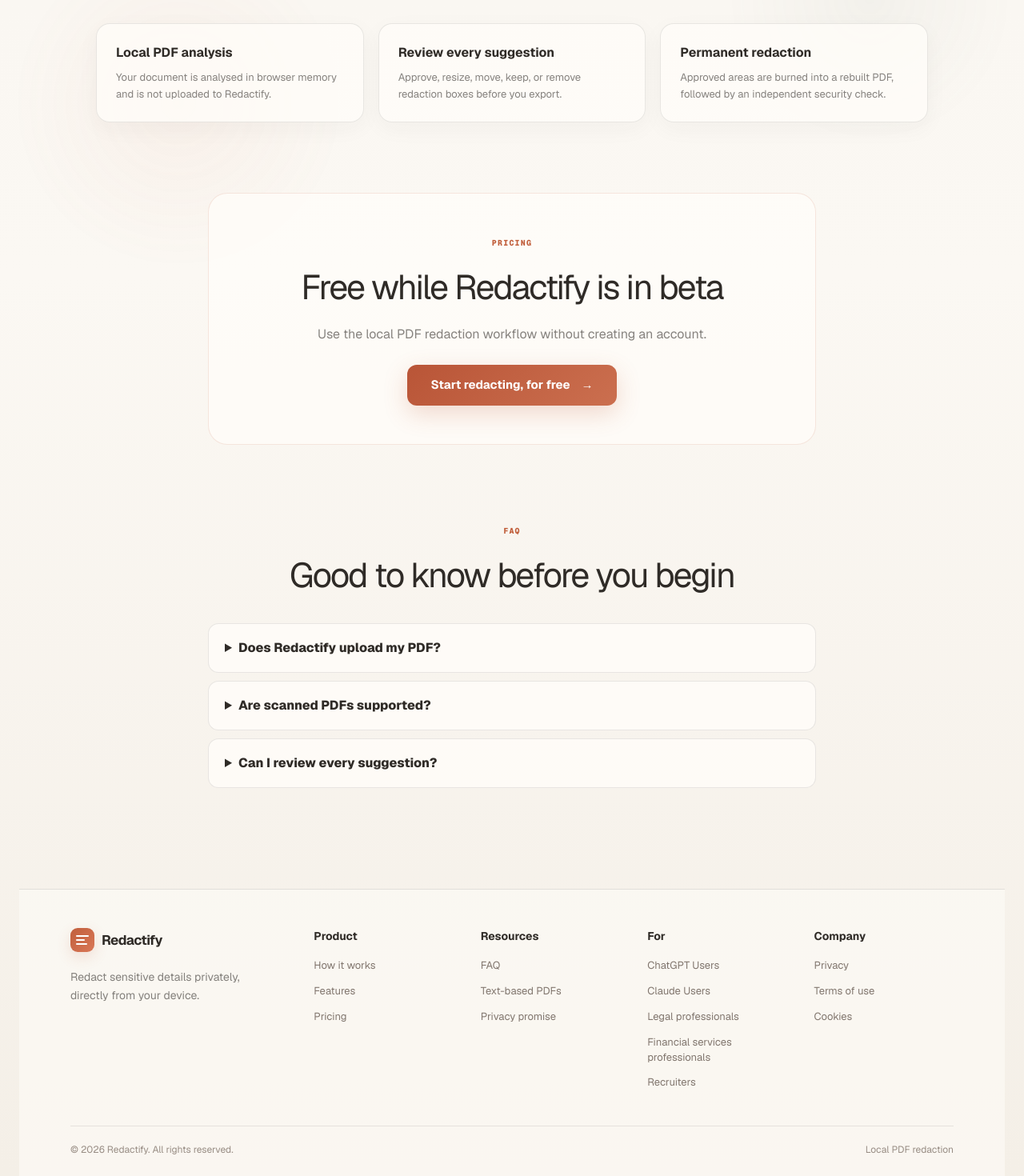
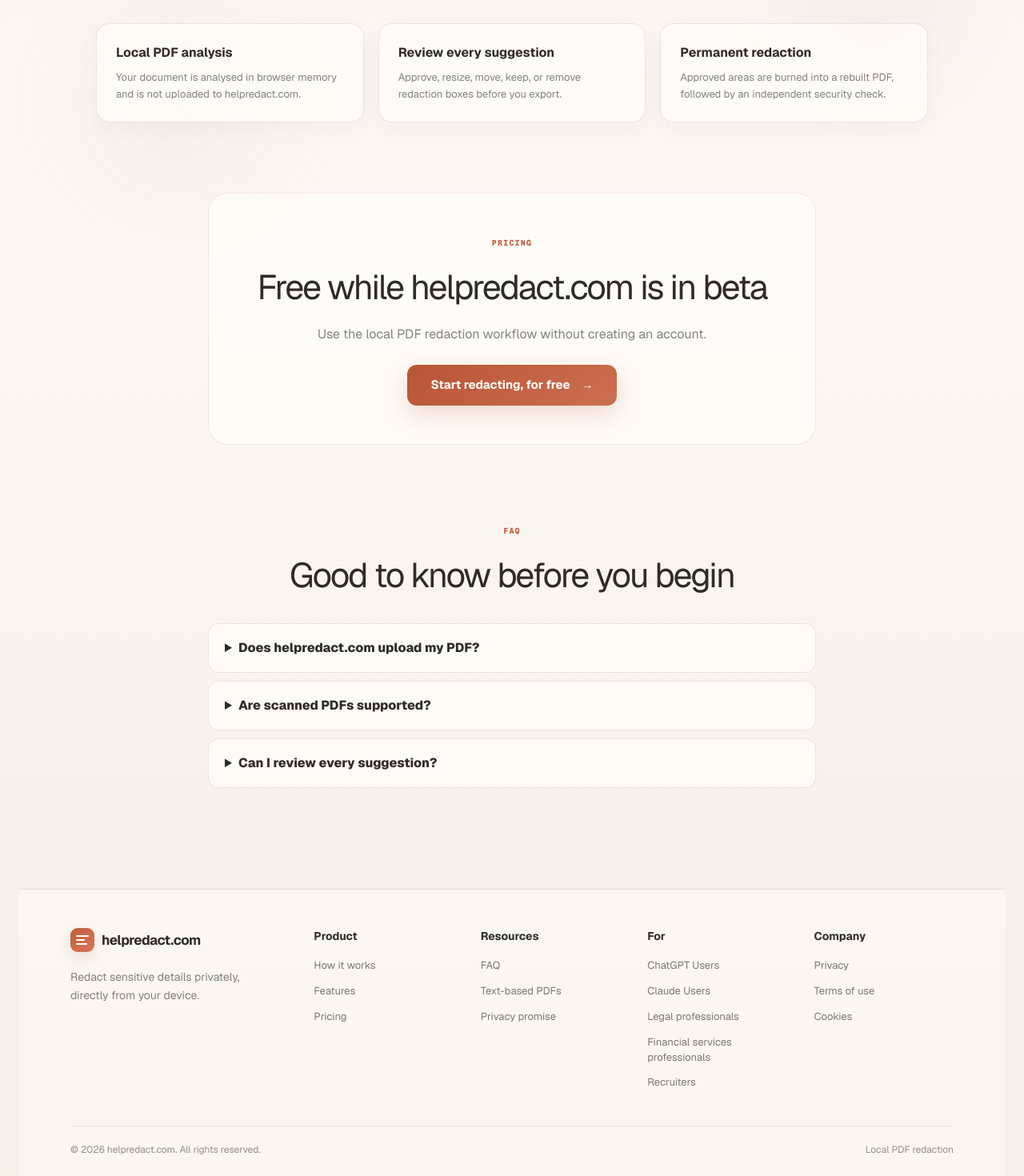
Before and after one commit to varunbdk/Redactify, a Next.js app: page /for/recruiters in a window 1280 px wide. Shown: the part 1032-2502 px from the top of the page at 80% size. Built offline with nearby package versions, Linux system fonts and the light colour scheme.

Commit message:
Rebrand website as helpredact.com

```diff
--- a/app/audience-pages.ts
+++ b/app/audience-pages.ts
@@ -3,7 +3,7 @@
     name: "ChatGPT Users",
     eyebrow: "PREPARE PDFs FOR CHATGPT",
     title: "Redact private details before sharing a PDF with ChatGPT",
-    description: "Prepare a safer copy for summarising, analysing, or discussing with ChatGPT—without sending the original document to Redactify.",
+    description: "Prepare a safer copy for summarising, analysing, or discussing with ChatGPT—without sending the original document to helpredact.com.",
     benefits: [
       "Find names, addresses, account details, IDs, and other sensitive text quickly.",
       "Review, resize, remove, or add every redaction before anything is applied.",
@@ -36,7 +36,7 @@
     name: "Financial services professionals",
     eyebrow: "PRIVATE REDACTION FOR FINANCIAL DOCUMENTS",
     title: "Redact financial documents quickly, with every decision visible",
-    description: "Review statements and client documents for account holders, account numbers, IBANs, addresses, and reference IDs without uploading the source file to Redactify.",
+    description: "Review statements and client documents for account holders, account numbers, IBANs, addresses, and reference IDs without uploading the source file to helpredact.com.",
     benefits: [
       "Use statement-aware detection for labelled financial and customer information.",
       "Group fragmented details and multi-line addresses into clearer suggestions.",
--- a/app/for/chatgpt-users/page.tsx
+++ b/app/for/chatgpt-users/page.tsx
@@ -3,7 +3,7 @@
 import { audiencePages } from "../../audience-pages";
 
 export const metadata: Metadata = {
-  title: "ChatGPT Users — Redactify",
+  title: "ChatGPT Users — helpredact.com",
   description: audiencePages["chatgpt-users"].description,
 };
 
--- a/app/for/claude-users/page.tsx
+++ b/app/for/claude-users/page.tsx
@@ -3,7 +3,7 @@
 import { audiencePages } from "../../audience-pages";
 
 export const metadata: Metadata = {
-  title: "Claude Users — Redactify",
+  title: "Claude Users — helpredact.com",
   description: audiencePages["claude-users"].description,
 };
 
--- a/app/for/financial-services-professionals/page.tsx
+++ b/app/for/financial-services-professionals/page.tsx
@@ -3,7 +3,7 @@
 import { audiencePages } from "../../audience-pages";
 
 export const metadata: Metadata = {
-  title: "Financial services professionals — Redactify",
+  title: "Financial services professionals — helpredact.com",
   description: audiencePages["financial-services-professionals"].description,
 };
 
--- a/app/for/legal-professionals/page.tsx
+++ b/app/for/legal-professionals/page.tsx
@@ -3,7 +3,7 @@
 import { audiencePages } from "../../audience-pages";
 
 export const metadata: Metadata = {
-  title: "Legal professionals — Redactify",
+  title: "Legal professionals — helpredact.com",
   description: audiencePages["legal-professionals"].description,
 };
 
--- a/app/for/recruiters/page.tsx
+++ b/app/for/recruiters/page.tsx
@@ -3,7 +3,7 @@
 import { audiencePages } from "../../audience-pages";
 
 export const metadata: Metadata = {
-  title: "Recruiters — Redactify",
+  title: "Recruiters — helpredact.com",
   description: audiencePages.recruiters.description,
 };
 
--- a/app/layout.tsx
+++ b/app/layout.tsx
@@ -14,18 +14,18 @@
 
 export const metadata: Metadata = {
   metadataBase: new URL("https://redactify.varun-bdk.workers.dev"),
-  title: "Redactify — Local PDF redaction",
+  title: "helpredact.com — Local PDF redaction",
   description:
     "Find, review, and permanently redact sensitive PDF content entirely in your browser.",
   openGraph: {
-    title: "Redactify — Get sensitive details redacted, instantly!",
+    title: "helpredact.com — Get sensitive details redacted, instantly!",
     description:
       "Find, review, and permanently redact sensitive PDF content entirely in your browser.",
     images: ["/og-warm.png"],
   },
   twitter: {
     card: "summary_large_image",
-    title: "Redactify — Get sensitive details redacted, instantly!",
+    title: "helpredact.com — Get sensitive details redacted, instantly!",
     description:
       "Find, review, and permanently redact sensitive PDF content entirely in your browser.",
     images: ["/og-warm.png"],
--- a/app/page.tsx
+++ b/app/page.tsx
@@ -1243,7 +1243,7 @@
       if (controller.signal.aborted) throw cancellationError();
       if (!pdfDocument.numPages) throw new Error("The PDF has no pages");
       if (pdfDocument.numPages > MAX_DOCUMENT_PAGES) {
-        throw new Error(`This PDF has ${pdfDocument.numPages} pages. Redactify currently supports up to ${MAX_DOCUMENT_PAGES} pages per document for reliable local processing.`);
+        throw new Error(`This PDF has ${pdfDocument.numPages} pages. helpredact.com currently supports up to ${MAX_DOCUMENT_PAGES} pages per document for reliable local processing.`);
       }
       setPageCount(pdfDocument.numPages);
       setAnalysisProgress({ stage: "analysing", current: 0, total: pdfDocument.numPages, detail: `Preparing ${pdfDocument.numPages} ${pdfDocument.numPages === 1 ? "page" : "pages"}…` });
@@ -1500,7 +1500,7 @@
         setPageDimensions([]);
         setInspection(null);
         setScannedPdfDetected(true);
-        setMessage("Scanned or image-only PDFs are not supported yet. Redactify needs selectable text to detect sensitive information safely.");
+        setMessage("Scanned or image-only PDFs are not supported yet. helpredact.com needs selectable text to detect sensitive information safely.");
         return;
       }
       setAnalysisProgress({ stage: "inspecting", current: pdfDocument.numPages, total: pdfDocument.numPages, detail: "Checking document structure and text support…" });
@@ -1519,7 +1519,7 @@
         setPageDimensions([]);
         setInspection(null);
         setScannedPdfDetected(true);
-        setMessage("Scanned or image-only PDFs are not supported yet. Redactify needs selectable text to detect sensitive information safely.");
+        setMessage("Scanned or image-only PDFs are not supported yet. helpredact.com needs selectable text to detect sensitive information safely.");
         return;
       }
       setFileBytes(bytes);
@@ -1895,7 +1895,7 @@
       const bold = await sample.embedFont(StandardFonts.HelveticaBold);
       const drawPage = (title: string, lines: string[]) => {
         const page = sample.addPage([612, 792]);
-        page.drawText("REDACTIFY SAMPLE — FICTIONAL DATA", { x: 54, y: 738, size: 10, font: bold, color: rgb(.42, .3, 1) });
+        page.drawText("HELPREDACT.COM SAMPLE — FICTIONAL DATA", { x: 54, y: 738, size: 10, font: bold, color: rgb(.42, .3, 1) });
         page.drawText(title, { x: 54, y: 694, size: 22, font: bold, color: rgb(.09, .06, .23) });
         lines.forEach((line, index) => page.drawText(line, { x: 54, y: 642 - index * 34, size: 12, font: regular, color: rgb(.16, .14, .26) }));
       };
@@ -1916,7 +1916,7 @@
         "This sample contains fictional information for product testing only.",
       ]);
       const bytes = await sample.save();
-      const file = new File([bytes.slice().buffer as ArrayBuffer], "redactify-sample.pdf", { type: "application/pdf" });
+      const file = new File([bytes.slice().buffer as ArrayBuffer], "helpredact-sample.pdf", { type: "application/pdf" });
       await analyzeFile(file);
     } catch (error) {
       console.error(error);
@@ -1952,7 +1952,7 @@
 
   return <main className="app-shell">
     <nav className="top-nav">
-      <button className="brand-button" onClick={() => audiencePage ? window.location.assign("/") : setPhase("hero")} aria-label="Redactify home"><span className="brand-icon"><i /><i /><i /></span><strong>Redactify</strong></button>
+      <button className="brand-button" onClick={() => audiencePage ? window.location.assign("/") : setPhase("hero")} aria-label="helpredact.com home"><span className="brand-icon"><i /><i /><i /></span><strong>helpredact.com</strong></button>
       {phase === "hero" ? <div className="marketing-nav" aria-label="Primary navigation">
         <a href="#privacy-story">How it works</a>
         <a href="#features">Features</a>
@@ -1971,7 +1971,7 @@
           <p className="hero-copy">{audiencePage.description}</p>
           <ul>{audiencePage.benefits.map((benefit) => <li key={benefit}><span>✓</span>{benefit}</li>)}</ul>
           <div className="audience-trust"><strong>Simple to use</strong><span>No document upload</span><span>You approve every redaction</span></div>
-          {(audienceKey === "chatgpt-users" || audienceKey === "claude-users") && <small className="independence-note">Redactify is an independent tool and is not affiliated with {audienceKey === "chatgpt-users" ? "OpenAI" : "Anthropic"}.</small>}
+          {(audienceKey === "chatgpt-users" || audienceKey === "claude-users") && <small className="independence-note">helpredact.com is an independent tool and is not affiliated with {audienceKey === "chatgpt-users" ? "OpenAI" : "Anthropic"}.</small>}
         </div> : <div className="hero-intro">
           <h1>Get sensitive details redacted, <em>instantly!</em></h1>
           <p className="hero-copy">Find names, addresses, account details, and other sensitive text. Review every suggestion before creating a permanently redacted copy.</p>
@@ -1980,29 +1980,29 @@
         </div>}
         {uploaderPanel}
       </div>
-      <div className="privacy-story" id="privacy-story"><article><b>01 — OPEN LOCALLY</b><h2>Your PDF stays in browser memory</h2><p>Redactify does not send the document to our server or create a stored server copy.</p></article><article><b>02 — REVIEW YOURSELF</b><h2>Nothing disappears without approval</h2><p>Inspect, adjust, keep, or remove every suggested redaction before exporting.</p></article><article><b>03 — LEAVE CLEANLY</b><h2>Refreshing clears the workspace</h2><p>The working document lives only in the current browser session. The exported copy downloads directly to your device.</p></article></div>
+      <div className="privacy-story" id="privacy-story"><article><b>01 — OPEN LOCALLY</b><h2>Your PDF stays in browser memory</h2><p>helpredact.com does not send the document to our server or create a stored server copy.</p></article><article><b>02 — REVIEW YOURSELF</b><h2>Nothing disappears without approval</h2><p>Inspect, adjust, keep, or remove every suggested redaction before exporting.</p></article><article><b>03 — LEAVE CLEANLY</b><h2>Refreshing clears the workspace</h2><p>The working document lives only in the current browser session. The exported copy downloads directly to your device.</p></article></div>
       <section className="landing-section" id="features">
         <span>FEATURES</span><h2>Private PDF redaction, with you in control</h2>
-        <div className="landing-card-grid"><article><b>Local PDF analysis</b><p>Your document is analysed in browser memory and is not uploaded to Redactify.</p></article><article><b>Review every suggestion</b><p>Approve, resize, move, keep, or remove redaction boxes before you export.</p></article><article><b>Permanent redaction</b><p>Approved areas are burned into a rebuilt PDF, followed by an independent security check.</p></article></div>
+        <div className="landing-card-grid"><article><b>Local PDF analysis</b><p>Your document is analysed in browser memory and is not uploaded to helpredact.com.</p></article><article><b>Review every suggestion</b><p>Approve, resize, move, keep, or remove redaction boxes before you export.</p></article><article><b>Permanent redaction</b><p>Approved areas are burned into a rebuilt PDF, followed by an independent security check.</p></article></div>
       </section>
       <section className="landing-section pricing-section" id="pricing">
-        <span>PRICING</span><h2>Free while Redactify is in beta</h2><p>Use the local PDF redaction workflow without creating an account.</p><button type="button" className="primary-button" onClick={focusUploader}>Start redacting, for free <b>→</b></button>
+        <span>PRICING</span><h2>Free while helpredact.com is in beta</h2><p>Use the local PDF redaction workflow without creating an account.</p><button type="button" className="primary-button" onClick={focusUploader}>Start redacting, for free <b>→</b></button>
       </section>
       <section className="landing-section faq-section" id="faq">
         <span>FAQ</span><h2>Good to know before you begin</h2>
-        <details><summary>Does Redactify upload my PDF?</summary><p>No. Your PDF is processed in browser memory on your device.</p></details>
-        <details><summary>Are scanned PDFs supported?</summary><p>Not yet. Redactify currently supports searchable, text-based PDFs.</p></details>
+        <details><summary>Does helpredact.com upload my PDF?</summary><p>No. Your PDF is processed in browser memory on your device.</p></details>
+        <details><summary>Are scanned PDFs supported?</summary><p>Not yet. helpredact.com currently supports searchable, text-based PDFs.</p></details>
         <details><summary>Can I review every suggestion?</summary><p>Yes. You can approve, edit, keep, or delete redaction boxes before exporting.</p></details>
       </section>
-      <footer className="site-footer" id="site-footer" aria-label="Redactify footer">
+      <footer className="site-footer" id="site-footer" aria-label="helpredact.com footer">
         <div className="footer-main">
-          <div className="footer-brand"><button className="brand-button" onClick={() => window.scrollTo({ top: 0, behavior: "smooth" })} aria-label="Back to the top"><span className="brand-icon"><i /><i /><i /></span><strong>Redactify</strong></button><p>Redact sensitive details privately, directly from your device.</p></div>
+          <div className="footer-brand"><button className="brand-button" onClick={() => window.scrollTo({ top: 0, behavior: "smooth" })} aria-label="Back to the top"><span className="brand-icon"><i /><i /><i /></span><strong>helpredact.com</strong></button><p>Redact sensitive details privately, directly from your device.</p></div>
           <div className="footer-column"><strong>Product</strong><a href="#privacy-story">How it works</a><a href="#features">Features</a><a href="#pricing">Pricing</a></div>
           <div className="footer-column"><strong>Resources</strong><a href="#faq">FAQ</a><a href="#quick-upload">Text-based PDFs</a><a href="#privacy-story">Privacy promise</a></div>
           <div className="footer-column"><strong>For</strong><a href="/?for=chatgpt-users">ChatGPT Users</a><a href="/?for=claude-users">Claude Users</a><a href="/?for=legal-professionals">Legal professionals</a><a href="/?for=financial-services-professionals">Financial services professionals</a><a href="/?for=recruiters">Recruiters</a></div>
           <div className="footer-column"><strong>Company</strong><a href="#privacy-story">Privacy</a><a href="#faq">Terms of use</a><a href="#faq">Cookies</a></div>
         </div>
-        <div className="footer-bottom"><span>© 2026 Redactify. All rights reserved.</span><span>Local PDF redaction</span></div>
+        <div className="footer-bottom"><span>© 2026 helpredact.com. All rights reserved.</span><span>Local PDF redaction</span></div>
       </footer>
     </section>}
 
```
Also changed, not shown: 1 other file (tests, documents, lock files or other folders).
